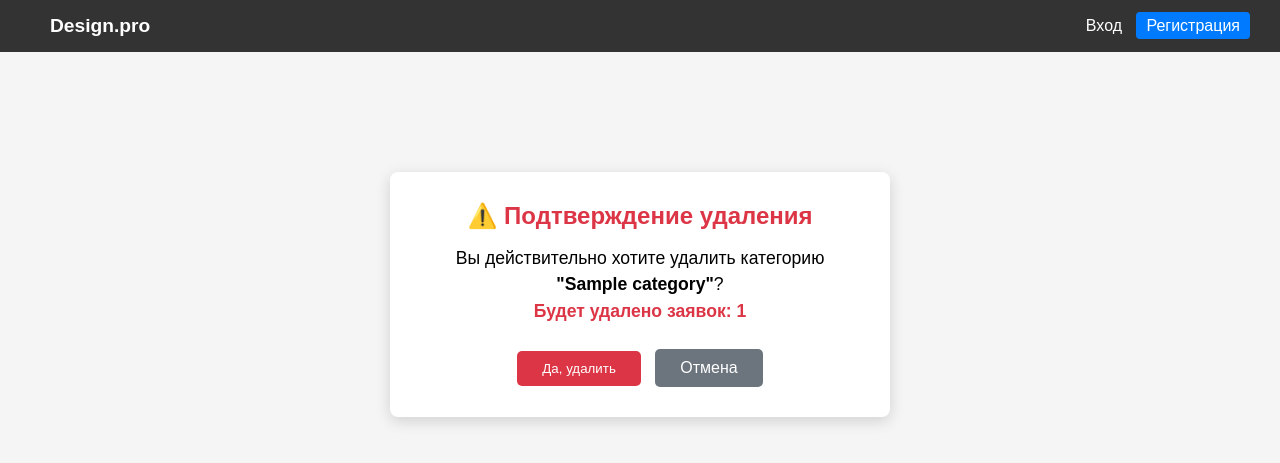
After one commit to AdGalley/laba2Django, a Django app: template portal/templates/portal/category_delete.html in a window 1280 px wide. The commit adds this page. Shown: the top 463 px of the page. Run offline with Django 3.2, Linux system fonts and the light colour scheme; the template is opened without the code that fills it: most values are stand-ins (such as "Sample title", 1, 10 or a date in 2020).

Commit message:
2.3 допилил шаблоны

```diff
--- /dev/null
+++ b/portal/templates/portal/category_delete.html
@@ -0,0 +1,23 @@
+{% extends 'portal/index.html' %}
+
+{% block content %}
+<div style="max-width: 500px; margin: 80px auto; padding: 30px; text-align: center; background: white; border-radius: 8px; box-shadow: 0 4px 15px rgba(0,0,0,0.15);">
+    <h2 style="color: #dc3545; margin-bottom: 15px;">⚠️ Подтверждение удаления</h2>
+
+    <p style="font-size: 1.1em; margin-bottom: 25px; line-height: 1.5;">
+        Вы действительно хотите удалить категорию <strong>"{{ category.name }}"</strong>?<br>
+        <span style="color: #dc3545; font-weight: bold;">Будет удалено заявок: {{ applications_count }}</span>
+    </p>
+
+    <form method="post" style="display: inline;">
+        {% csrf_token %}
+        <button type="submit" style="background-color: #dc3545; color: white; padding: 10px 25px; border: none; border-radius: 5px; cursor: pointer; margin-right: 10px;">
+            Да, удалить
+        </button>
+    </form>
+
+    <a href="{% url 'category_list' %}" style="display: inline-block; padding: 10px 25px; background-color: #6c757d; color: white; text-decoration: none; border-radius: 5px;">
+        Отмена
+    </a>
+</div>
+{% endblock %}
--- a/portal/templates/portal/index.html
+++ b/portal/templates/portal/index.html
@@ -34,17 +34,25 @@
 <body>
     <nav>
     <div>
-            <a href="{% url 'home' %}" style="font-weight: bold;">Design.pro</a>
+        <a href="{% url 'home' %}" style="font-weight: bold; font-size: 1.2em; color: white;">Design.pro</a>
     </div>
     <div>
         {% if user.is_authenticated %}
-                <span style="color: white;">Привет, {{ user.get_full_name|default:user.username }}!</span>
-                <a href="{% url 'my_applications' %}">Мои заявки</a>
-                <a href="{% url 'create_application' %}">Создать заявку</a>
-                <a href="{% url 'logout' %}">Выход</a>
+            <span style="color: #ced4da; margin-right: 15px; font-size: 0.95em;">
+                Привет, {{ user.get_full_name|default:user.username }}!
+                {% if user.is_staff %}<span style="color: #ffc107; font-weight: bold;">[Админ]</span>{% endif %}
+            </span>
+
+            {% if user.is_staff %}
+                <a href="{% url 'admin_dashboard' %}" style="color: #ffc107; font-weight: bold; margin-right: 10px;">Панель админа</a>
+            {% endif %}
+
+            <a href="{% url 'my_applications' %}" style="margin-left: 10px;">Мои заявки</a>
+            <a href="{% url 'create_application' %}" style="margin-left: 10px;">Создать заявку</a>
+            <a href="{% url 'logout' %}" style="margin-left: 10px; color: #ff6b6b;">Выход</a>
         {% else %}
-                <a href="{% url 'login' %}">Вход</a>
-                <a href="{% url 'register' %}">Регистрация</a>
+            <a href="{% url 'login' %}" style="margin-left: 15px;">Вход</a>
+            <a href="{% url 'register' %}" style="margin-left: 10px; background: #007bff; color: white; padding: 5px 10px; border-radius: 4px;">Регистрация</a>
         {% endif %}
     </div>
 </nav>
```
Also changed, not shown: db.sqlite3, media/applications/2026/05/16/4de6b6d062fb397b08841f6e769adf3e.jpg (added), media/applications/2026/05/16/76240b76c1be29a8e3195cddf89cab24.jpg (added), media/designs/2026/05/16/4de6b6d062fb397b08841f6e769adf3e.jpg (added), media/designs/2026/05/16/76240b76c1be29a8e3195cddf89cab24.jpg (added), media/designs/2026/05/16/79a3e667d2b38a7601a6ba8d66f4e221.jpg (added). Lines whose indentation alone changed are shown as unchanged.
